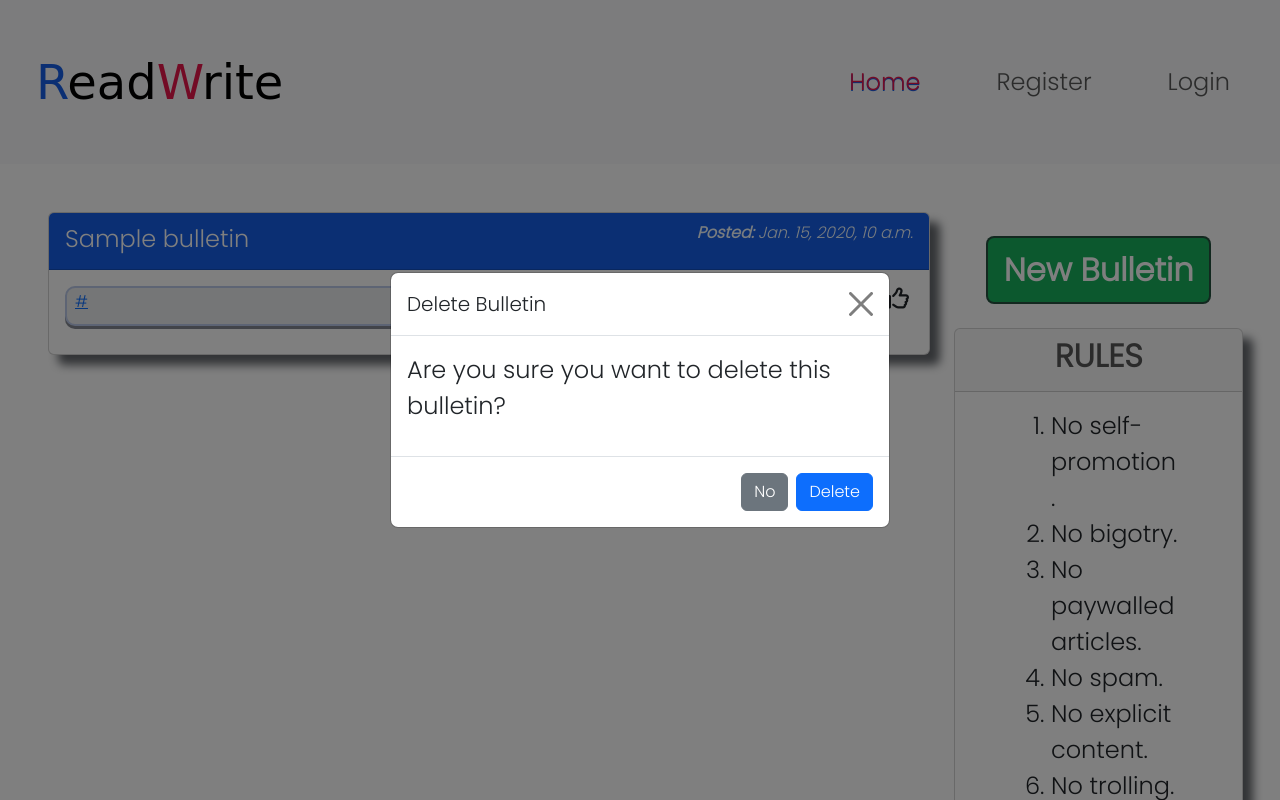
After one commit to ChrisLPlumb91/readwrite, a Django app: template templates/index_alt.html in a window 1280 px wide. The commit adds this page. Run offline with Django 4.2, Linux system fonts and the light colour scheme; the template is opened without the code that fills it: values that come from a table or form of the project are taken from there, others are empty; tables that the repository leaves empty hold one stand-in row (values such as "Sample post"); some libraries are stand-ins or nearby versions; some web fonts are replaced.

Commit message:
Add complete Delete functionality

```diff
--- a/bulletinboard/urls.py
+++ b/bulletinboard/urls.py
@@ -7,6 +7,10 @@ urlpatterns = [
     path('add', views.AddBulletin.as_view(), name='add'),
     path('<slug:slug>/', views.BulletinDetail.as_view(), name='bulletin'),
     path('edit/<slug:slug>/', views.EditBulletin.as_view(), name='edit'),
-    path('post_delete/<slug>', views.DeleteBulletin.as_view(), name="post_delete"),
-    path('confirm-delete/<slug>/', views.delete_bulletin, name='confirm_delete'),
+    path('post_delete/<slug>', views.ConfirmDeleteBulletin.as_view(),
+         name="post_delete"),
+    path('delete/<slug:slug>/', views.BulletinListAlt.as_view(),
+         name='home_alt'),
+    path('confirm-delete/<slug>/', views.DeleteBulletin.as_view(),
+         name='confirm_delete'),
 ]
--- a/static/css/style.css
+++ b/static/css/style.css
@@ -80,7 +80,7 @@ body {
     color: #ffffff;
     border: 2px solid #292d35b9;
     font-weight: bold;
-    font-size: 2rem;
+    font-size: 20px !important;
 }
 
 .edit-bulletin-button:hover {
@@ -93,7 +93,8 @@ body {
     color: #ffffff;
     border: 2px solid #292d35b9;
     font-weight: bold;
-    font-size: 2rem;
+    font-size: 20px;
+    padding: 8px 16px;
 }
 
 .delete-bulletin-button:hover {
--- a/templates/add_bulletin.html
+++ b/templates/add_bulletin.html
@@ -7,7 +7,7 @@
 <div class="container-fluid">
     <div class="row">
         <div class="col-8 offset-2 my-4">
-            <form method="post">
+            <form method="post" action="{% url 'add' %}">
                 {{ bulletin_form | crispy }}
                 {% csrf_token %}
                 <button type="submit" class="btn btn-signup btn-primary btn-lg">Submit</button>
--- a/templates/base.html
+++ b/templates/base.html
@@ -107,9 +107,6 @@
         </div>
     </footer>
 
-    <!-- {% block modal %}
-    {% endblock modal %} -->
-
     <script src="https://code.jquery.com/jquery-3.6.3.js"
         integrity="sha256-nQLuAZGRRcILA+6dMBOvcRh5Pe310sBpanc6+QBmyVM=" crossorigin="anonymous"></script>
     <script src="https://cdn.jsdelivr.net/npm/@popperjs/core@2.11.6/dist/umd/popper.min.js"
@@ -124,6 +121,8 @@
     <script src="https://kit.fontawesome.com/b83175b9a4.js" crossorigin="anonymous"></script>
     <script src="{% static 'js/script.js' %}"></script>
 
+    {% block modal %}
+    {% endblock modal %}
 </body>
 
 </html>
--- a/templates/index.html
+++ b/templates/index.html
@@ -9,7 +9,7 @@
             <div class="card">
                 <div class="card-header blue-header">
                     <a href="{% url 'bulletin' bulletin.slug %}">{{ bulletin.title }}</a>
-                    <p>{{ bulletin.created_on }}</p>
+                    <p><em><strong>Posted: </strong>{{ bulletin.created_on }}</em></p>
                 </div>
                 <div class="card-body">
                     <div class="link-container d-inline-block">
@@ -17,9 +17,9 @@
                     </div>
                     <p><i class="far fa-thumbs-up mx-1 float-end"></i>{{ bulletin.number_of_likes }}</p>
                     <a href="{% url 'edit' bulletin.slug %}" class="btn btn-lg float-end edit-bulletin-button me-5">Edit</a>
-                    <form method="post" action="{% url 'post_delete' bulletin.slug %}">
+                    <form class="float-end" method="post" action="{% url 'post_delete' bulletin.slug %}">
                         {% csrf_token %}
-                        <button type="submit" class="btn btn-lg float-end delete-bulletin-button me-2" data-bs-toggle="modal" data-bs-target="#delete-dialog">Delete</a>
+                        <button type="submit" class="btn btn-lg float-end delete-bulletin-button me-2">Delete</button>
                     </form>
                 </div>
             </div>
@@ -37,7 +37,7 @@
                 {% else %}
                 <div class="card-header blue-header">
                     <a href="{% url 'bulletin' bulletin.slug %}">{{ bulletin.title }}</a>
-                    <p>{{ bulletin.created_on }}</p>
+                    <p><em><strong>Posted: </strong>{{ bulletin.created_on }}</em></p>
                 </div>
                 {% endif %}
                 <div class="card-body">
@@ -46,9 +46,9 @@
                     </div>
                     <p><i class="far fa-thumbs-up mx-1 float-end"></i>{{ bulletin.number_of_likes }}</p>
                     <a href="{% url 'edit' bulletin.slug %}" class="btn btn-lg float-end edit-bulletin-button me-5">Edit</a>
-                    <form method="post" action="{% url 'post_delete' bulletin.slug %}" class="d-inline">
+                    <form class="float-end" method="post" action="{% url 'post_delete' bulletin.slug %}" class="d-inline">
                         {% csrf_token %}
-                        <button type="submit" value="Delete" class="btn btn-lg float-end delete-bulletin-button me-2" data-bs-toggle="modal" data-bs-target="#delete-dialog">Delete</button>
+                        <button type="submit" class="btn float-end delete-bulletin-button me-2">Delete</button>
                     </form>
                 </div>
             </div>
@@ -57,23 +57,3 @@
     {% endif %}
 {% endfor %}
 {% endblock %}
-
-{% block modal %}
-<div class="modal" tabindex="-1" role="dialog" id="delete-dialog">
-    <div class="modal-dialog modal-dialog-centered">
-        <div class="modal-content">
-            <div class="modal-header">
-                <h5 class="modal-title">Delete Bulletin</h5>
-                <button type="button" class="btn-close" data-bs-dismiss="modal" aria-label="Close"></button>
-            </div>
-            <div class="modal-body">
-                <p>Are you sure you want to delete this bulletin?</p>
-            </div>
-            <div class="modal-footer">
-                <button type="button" class="btn btn-secondary" data-bs-dismiss="modal">No</button>
-                <a href="#" class="btn btn-primary">Yes</a>
-            </div>
-        </div>
-    </div>
-</div>
-{% endblock %}
--- /dev/null
+++ b/templates/index_alt.html
@@ -0,0 +1,32 @@
+{% extends 'index.html' %}
+
+{% block modal %}
+<div class="modal" tabindex="-1" id="delete-dialog">
+    <div class="modal-dialog modal-dialog-centered">
+        <div class="modal-content">
+            <div class="modal-header">
+                <h5 class="modal-title">Delete Bulletin</h5>
+                <button type="button" class="btn-close" data-bs-dismiss="modal" aria-label="Close"></button>
+            </div>
+            <div class="modal-body">
+                <p>Are you sure you want to delete this bulletin?</p>
+            </div>
+            <div class="modal-footer">
+                <a href="{% url 'home' %}" class="btn btn-secondary">No</a>
+                <form method="post" action="{% url 'confirm_delete' specific_bulletin.slug %}">
+                    {% csrf_token %}
+                    <button type="submit" class="btn btn-primary">Delete</button>
+                </form>
+            </div>
+        </div>
+    </div>
+</div>
+
+<script>
+    $(document).ready(function(){
+        var modalDiv = document.getElementById('delete-dialog')
+        var myModal = new bootstrap.Modal(modalDiv)
+        myModal.show();
+    });
+</script>
+{% endblock %}
```
Also changed, not shown: bulletinboard/views.py (+38 -10 lines).
